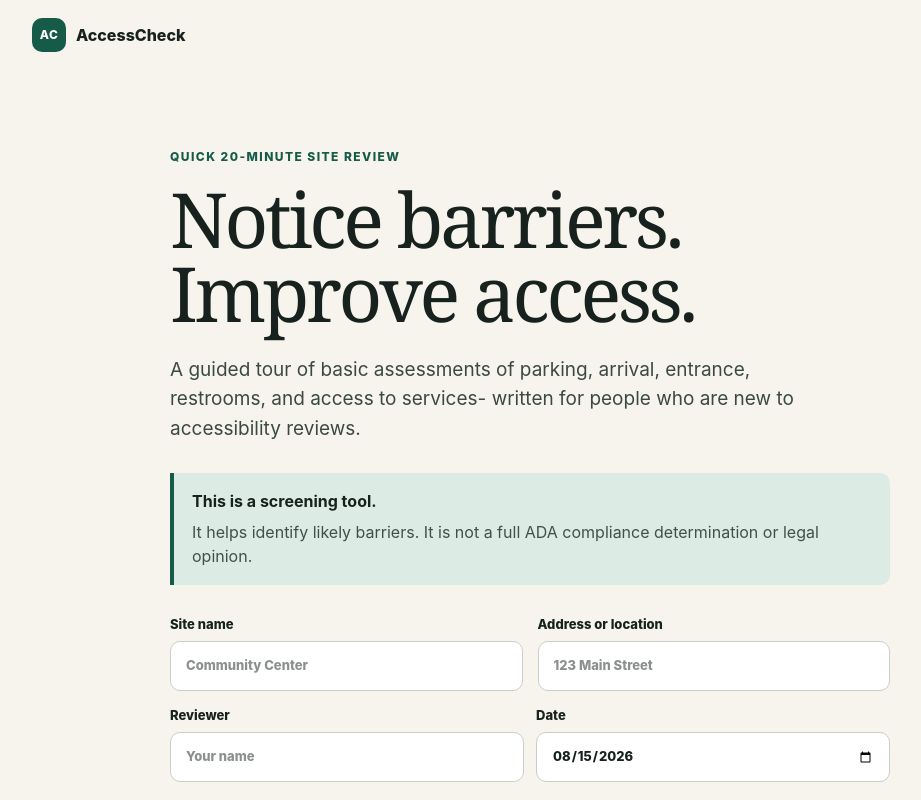
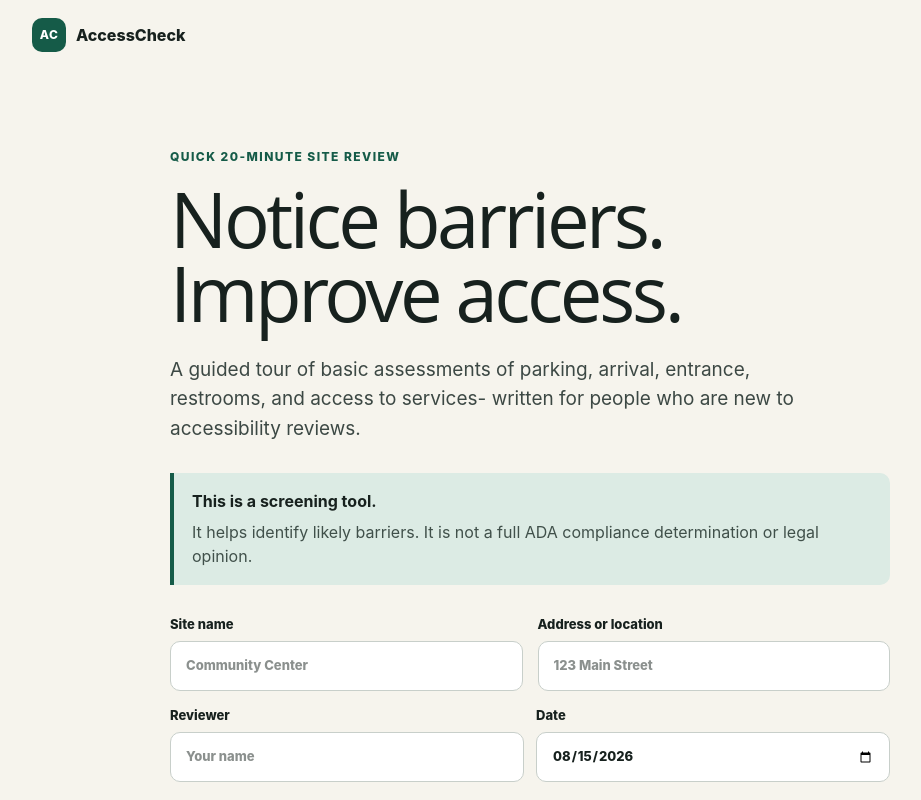
Before and after one commit to mendwell/accesscheck, a Next.js app: page / in a window 1280 px wide. Shown: the top 800 px of the page, without its empty margins (110-1031 px from the left). Built offline with nearby package versions, Linux system fonts and the light colour scheme.

Commit message:
Update globals.css
changed fonts for better legibility

```diff
--- a/app/globals.css
+++ b/app/globals.css
@@ -14,7 +14,7 @@ button { color:inherit; }
 .welcome, .assessment, .summaryPage { width:min(100% - 32px, 720px); margin:0 auto; }
 .welcome { padding:52px 0 72px; }
 .eyebrow { color:var(--green); font-size:12px; font-weight:850; letter-spacing:.12em; text-transform:uppercase; }
-h1 { font-family:Georgia, "Times New Roman", serif; font-size:clamp(46px, 12vw, 76px); line-height:.98; letter-spacing:-.045em; margin:16px 0 24px; font-weight:500; }
+h1 { font-family:Open Sans; font-size:clamp(46px, 12vw, 76px); line-height:.98; letter-spacing:-.045em; margin:16px 0 24px; font-weight:500; }
 .lede { color:#3c4844; font-size:19px; line-height:1.55; margin:0 0 30px; max-width:640px; }
 .notice, .summaryNotice { border-left:4px solid var(--green); background:var(--green2); padding:17px 18px; display:flex; gap:8px; flex-direction:column; line-height:1.45; border-radius:0 10px 10px 0; }
 .notice span, .summaryNotice p { color:#40504a; margin:0; }
@@ -43,8 +43,8 @@ input:focus, textarea:focus { border-color:var(--green); box-shadow:0 0 0 3px rg
 .steps button.active span { background:var(--green); border-color:var(--green); color:white; }
 .steps button.done span { background:var(--green2); border-color:var(--green2); color:var(--green); }
 .sectionHead { display:flex; align-items:end; justify-content:space-between; }
-.sectionHead h2, .summaryPage h2 { font-family:Georgia, serif; font-weight:500; font-size:39px; letter-spacing:-.03em; margin:8px 0 0; }
-.sectionNumber { font-family:Georgia, serif; font-size:64px; color:#d9ddd8; line-height:.8; }
+.sectionHead h2, .summaryPage h2 { font-family:, serif; font-weight:500; font-size:39px; letter-spacing:-.03em; margin:8px 0 0; }
+.sectionNumber { font-family:Open Sans, serif; font-size:64px; color:#d9ddd8; line-height:.8; }
 .intro { font-size:16px; line-height:1.55; color:var(--muted); margin:20px 0 26px; }
 .checks { display:grid; gap:16px; }
 .checkCard { background:var(--card); border:1.5px solid #dcdedb; border-radius:14px; padding:20px; box-shadow:0 5px 20px rgba(28,42,36,.035); }
@@ -76,7 +76,7 @@ textarea { min-height:65px; resize:vertical; font-size:14px; font-weight:500; }
 .scoreGrid { display:grid; grid-template-columns:repeat(3,1fr); border:1px solid var(--line); border-radius:13px; overflow:hidden; background:white; margin:24px 0; }
 .scoreGrid div { padding:18px 12px; display:grid; text-align:center; border-right:1px solid var(--line); }
 .scoreGrid div:last-child { border:0; }
-.scoreGrid strong { font-family:Georgia,serif; font-size:35px; font-weight:500; }
+.scoreGrid strong { font-family:Open Sans,serif; font-size:35px; font-weight:500; }
 .scoreGrid span { font-size:10px; text-transform:uppercase; letter-spacing:.05em; color:var(--muted); font-weight:800; }
 .scoreGrid .issueScore strong { color:var(--red); }
 .summaryNotice { margin:22px 0 40px; }
```
